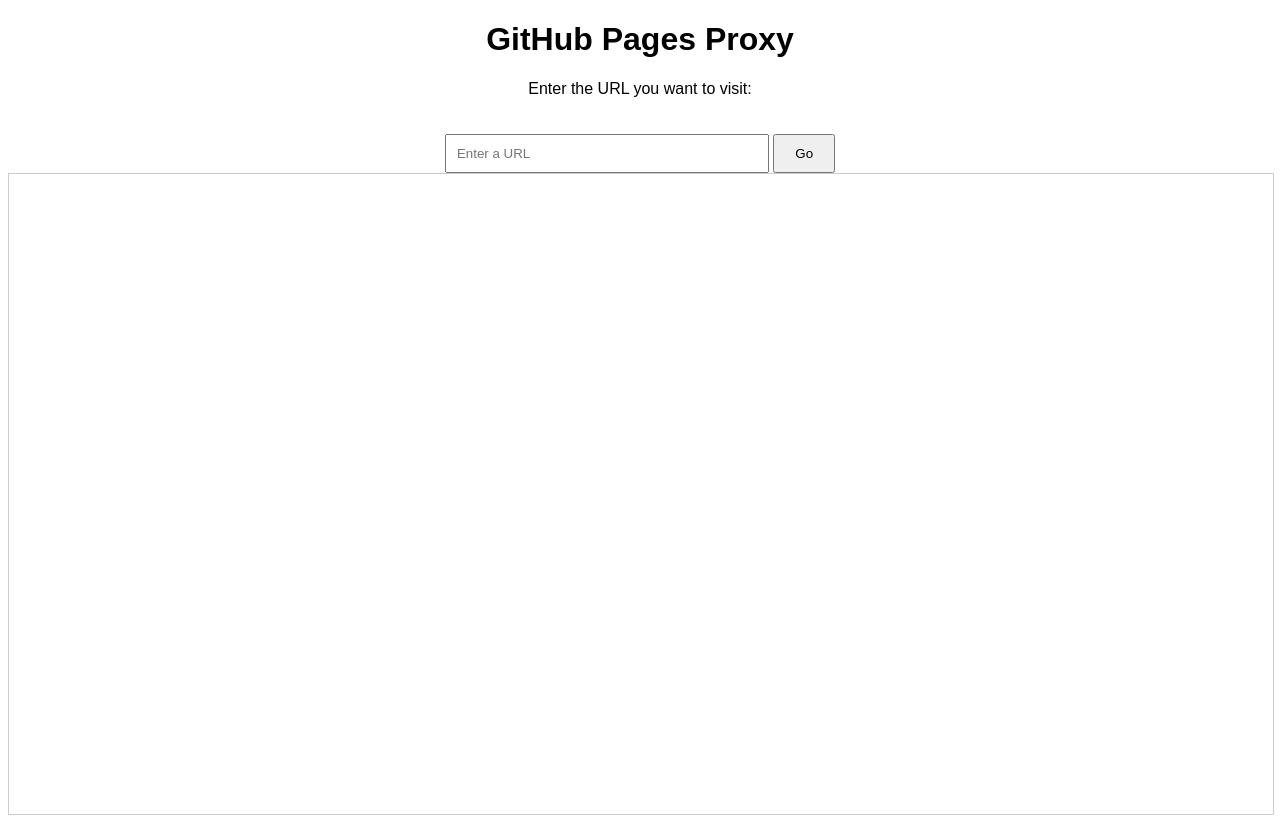
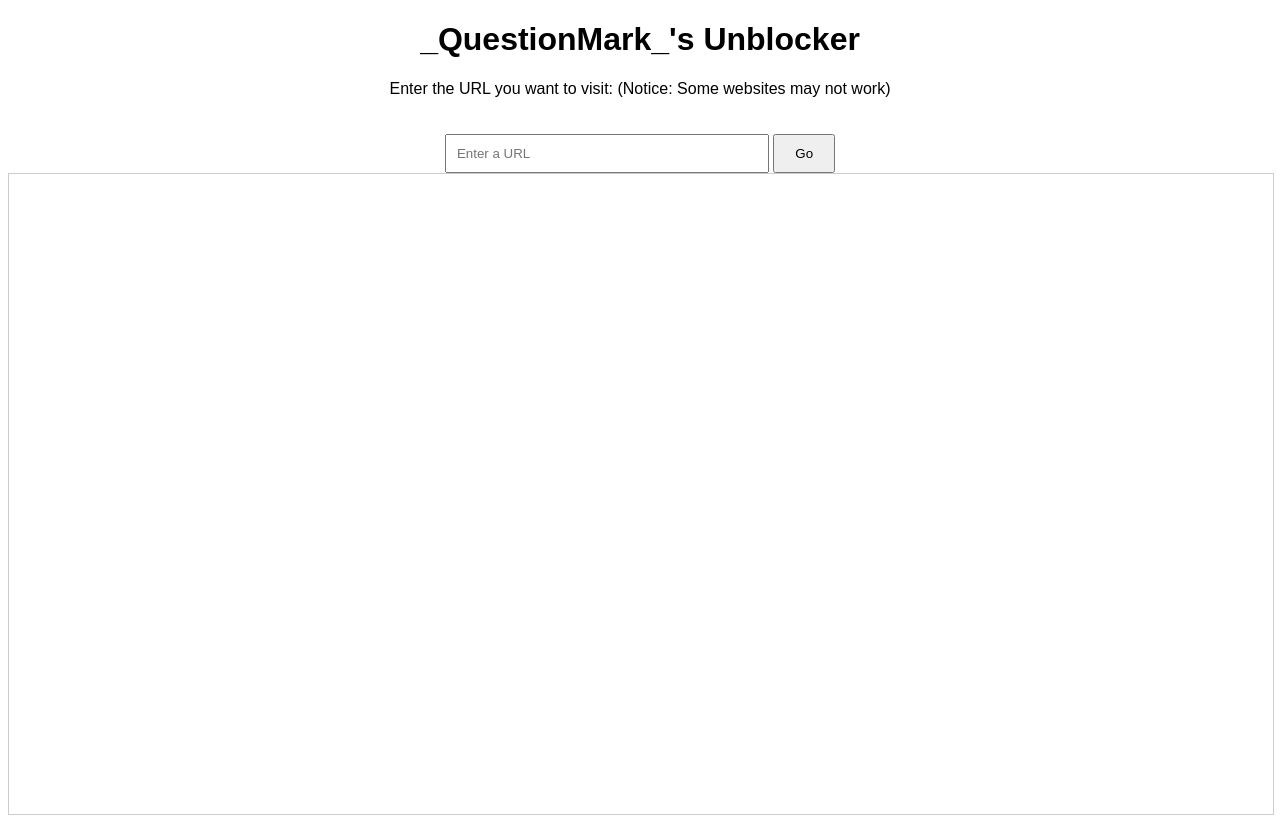
Before and after one commit to Master101215/proxy, a plain HTML site: page index.html in a window 1280 px wide. Drawn offline with Linux system fonts and the light colour scheme.

Commit message:
Update index.html

```diff
--- a/index.html
+++ b/index.html
@@ -31,8 +31,8 @@
 </head>
 <body>
 
-    <h1>GitHub Pages Proxy</h1>
-    <p>Enter the URL you want to visit:</p>
+    <h1>_QuestionMark_'s Unblocker</h1>
+    <p>Enter the URL you want to visit: (Notice: Some websites may not work)</p>
 
     <input type="text" id="urlInput" placeholder="Enter a URL">
     <button onclick="loadProxy()">Go</button>
```
